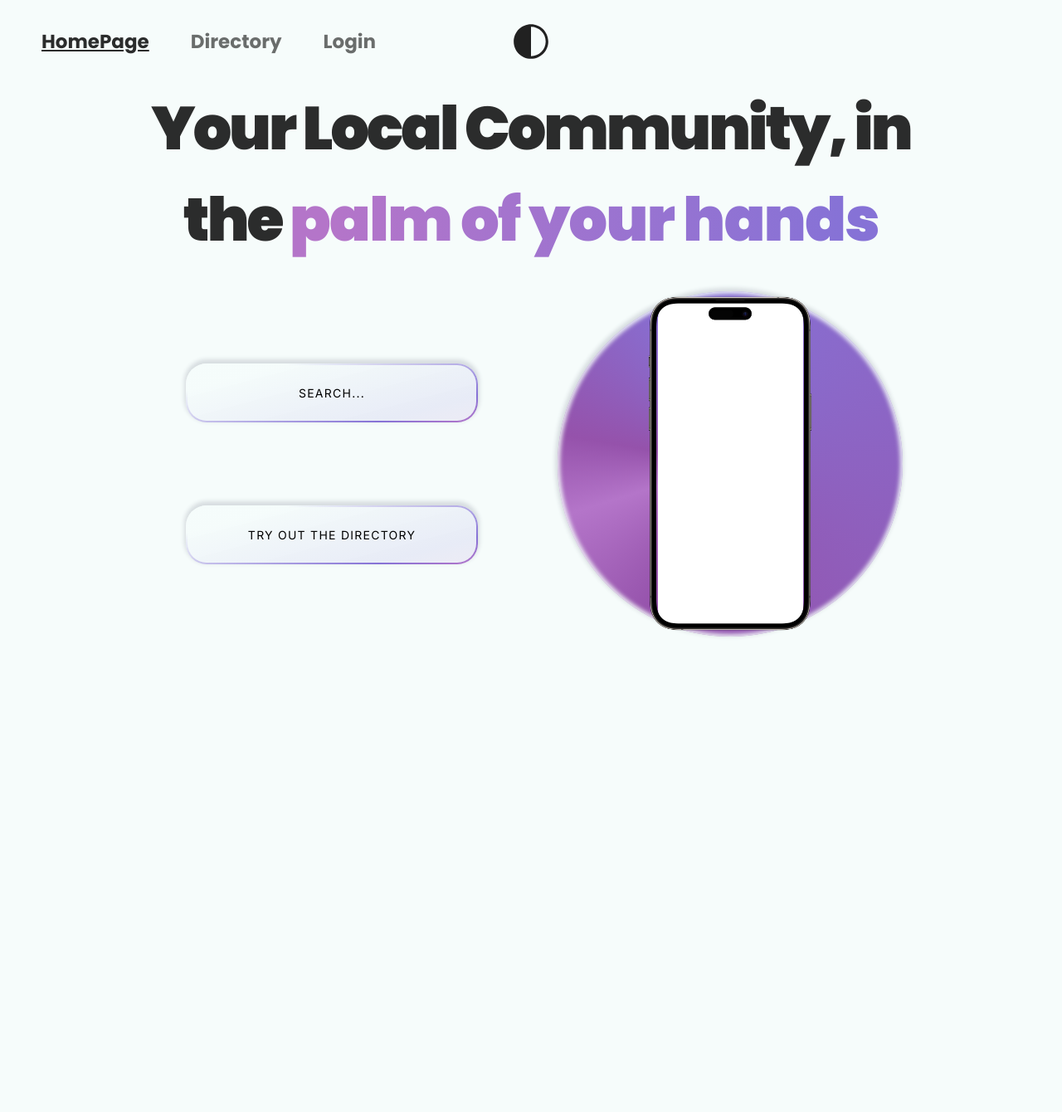
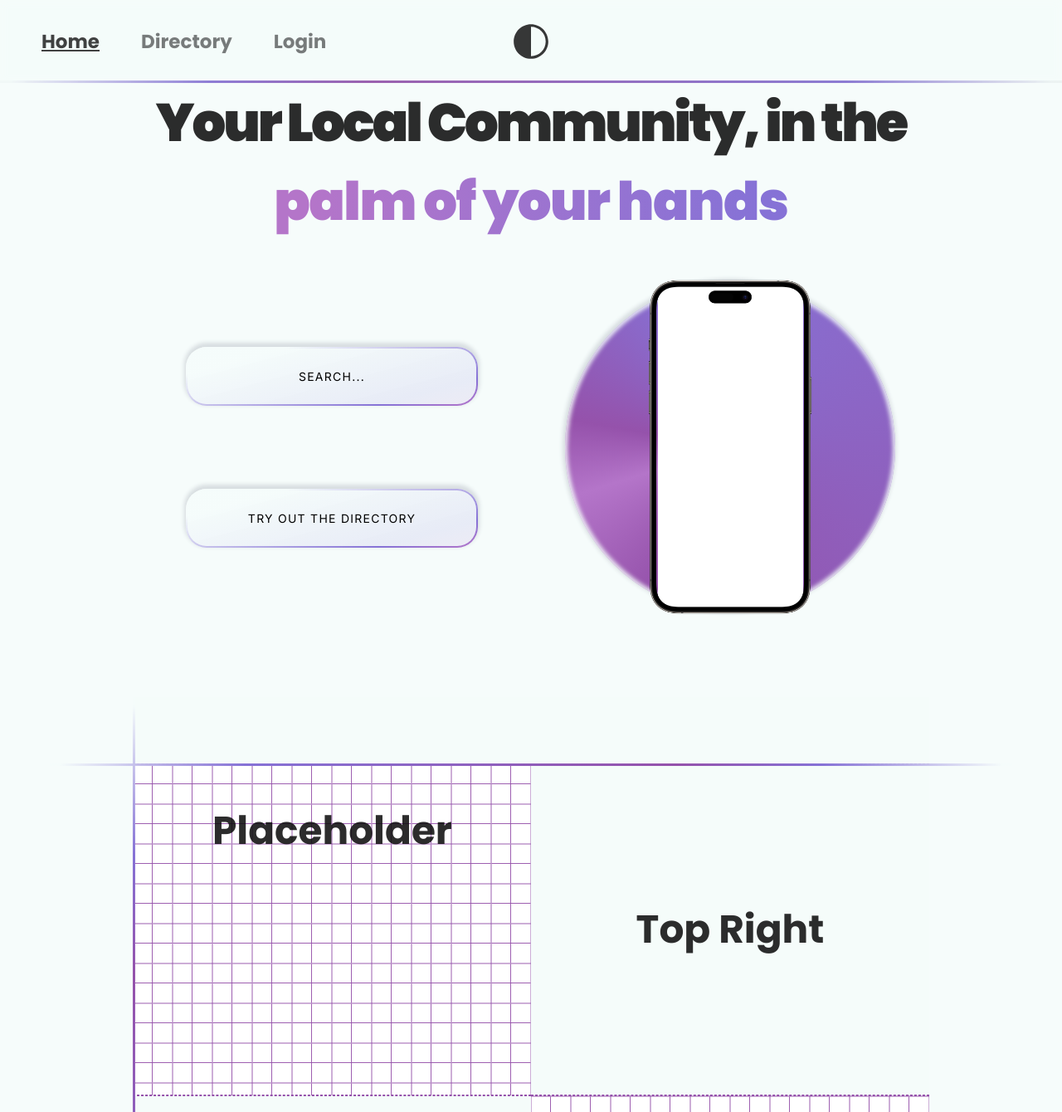
Before and after one commit to dawlishwarren/business_directory, a Next.js app: page / in a window 1280 px wide. Shown: the top 1340 px of the page at 83% size. Before the commit the page ends 800 px from the top, so only its background shows below. Built offline with nearby package versions, Linux system fonts and the light colour scheme.

Commit message:
gradient tomfoolery

```diff
--- a/app/components/Header/Header.tsx
+++ b/app/components/Header/Header.tsx
@@ -13,7 +13,7 @@ export default function Header() {
 			<nav className={styles.nav}>
 				<Link tabIndex={0} href='/'>
 					<h5 className={pathname == '/' ? styles.disabled : styles.nav_link}>
-						HomePage
+						Home
 					</h5>
 				</Link>
 				<Link href='/directory'>
--- a/app/components/Header/header.module.css
+++ b/app/components/Header/header.module.css
@@ -1,16 +1,43 @@
 .header {
 	width: 100%;
 	height: 100px;
+	z-index: 10;
 	padding-inline: 50px;
-	/* padding-top: 25px; */
 	display: grid;
 	grid-template-columns: 1fr 100px 1fr;
 	overflow: hidden;
+	position: sticky;
+	top: -1px;
+	background-color: var(--background);
+	backdrop-filter: saturate(180%) blur(5px);
+	opacity: 0.9;
+}
+.header::after {
+	position: absolute;
+	content: '';
+	bottom: 0;
+	height: 3px;
+	width: 100%;
+	background-image: linear-gradient(
+			90deg,
+			rgba(0, 0, 0, 0) 0%,
+			rgba(0, 0, 0, 0.0199673) 0.01%,
+			rgba(0, 0, 0, 0.0416667) 99.99%,
+			rgba(0, 0, 0, 0) 100%
+		),
+		linear-gradient(
+			90deg,
+			var(--background) 1.04%,
+			var(--primary-variant) 19.79%,
+			var(--secondary) 34.9%,
+			var(--primary-variant) 79.69%,
+			var(--background) 98.96%
+		);
 }
 .nav {
 	display: flex;
-	gap: 50px;
 	align-items: center;
+	gap: 8px;
 }
 h5.disabled {
 	text-decoration: underline;
@@ -22,9 +49,9 @@ h5.nav_link {
 	background-clip: text;
 	background: linear-gradient(
 		to right,
-		rgba(var(--on-background-rgba-high)) 0%,
-		rgba(var(--on-background-rgba-high)) 50%,
-		rgba(var(--on-background-rgba-medium)) 50%
+		var(--on-background-high) 0%,
+		var(--on-background-high) 50%,
+		var(--on-background-medium) 50%
 	);
 	-webkit-background-clip: text;
 	-webkit-text-fill-color: transparent;
@@ -36,7 +63,7 @@ h5.nav_link:hover {
 	background-position: 0 100%;
 }
 .header > * > a:focus-within > h5 {
-	color: rgba(var(--tertiary-rgba));
+	color: var(--tertiary);
 	-webkit-text-fill-color: inherit;
 }
 nav.nav,
@@ -80,3 +107,9 @@ nav.nav,
 .theme_changer > dialog > .dialog_content > button {
 	align-self: flex-end;
 }
+
+@media (min-width: 480px) {
+	.nav {
+		gap: 50px;
+	}
+}
--- a/app/globals.css
+++ b/app/globals.css
@@ -3,110 +3,75 @@
 	--border-radius: 25px;
 	--gradient-rotation: -0.3rad;
 	/***Colour Variables***/
-	/*  primary
-    primary variant
-    secondary
-    secondary variant
-    background
-    surface
-    error
-    on primary - high - medium - disabled
-    on secondary - high - medium - disabled
-    on background - high - medium - disabled
-    on surface - high - medium - disabled
-    on error - high - medium - disabled
-     */
 	/* Colors */
-	--primary-rgba: 180, 117, 201, 1;
-	--primary-variant-rgba: 134, 114, 214, 1;
-	--secondary-rgba: 149, 82, 171, 1;
-	--tertiary-rgba: 0, 72, 129, 51;
-	--background-rgba: 245, 252, 251, 0.88;
-	--surface-rgba: 215, 221, 224, 1;
-	--error-rgba: 250, 36, 12, 0.94;
+	--primary: rgba(180, 117, 201);
+	--primary-variant: rgba(134, 114, 214);
+	--secondary: rgba(149, 82, 171);
+	--tertiary: rgba(72, 129, 51);
+	--background: rgba(245, 252, 251, 0.88);
+	--surface: rgba(215, 221, 224);
+	--error: rgba(250, 36, 12, 0.94);
 	/* On Colors */
-	--on-primary-rgba: 0, 0, 0, 1;
-	--on-primary-rgba-high: 0, 0, 0, 1;
-	--on-primary-rgba-medium: 0, 0, 0, 1;
-	--on-primary-rgba-disabled: 0, 0, 0, 1;
-	--on-primary-variant-rgba: 4, 4, 4, 1;
-	--on-secondary-rgba: 0, 0, 0, 1;
-	--on-tertiary-rgba: 251, 251, 251, 99;
-	--on-background-rgba-high: 13, 13, 13, 0.87;
-	--on-background-rgba-medium: 13, 13, 13, 0.6;
-	--on-background-rgba-disabled: 255, 255, 255, 0.38;
-	--on-surface-rgba: 13, 13, 13, 1;
-	--on-surface-rgba-high: 255, 255, 255, 0.87;
-	--on-surface-rgba-medium: 255, 255, 255, 0.6;
-	--on-surface-rgba-disabled: 255, 255, 255, 0.38;
-	--on-error-rgba: 253, 253, 253, 1;
+	--on-primary: rgba(0, 0, 0);
+	--on-primary-high: rgba(0, 0, 0);
+	--on-primary-medium: rgba(0, 0, 0);
+	--on-primary-disabled: rgba(0, 0, 0);
+	--on-primary-variant: rgba(4, 4, 4);
+	--on-secondary: rgba(0, 0, 0, 1);
+	--on-tertiary: rgba(251, 251, 251, 99);
+	--on-background-high: rgba(13, 13, 13, 0.87);
+	--on-background-medium: rgba(13, 13, 13, 0.6);
+	--on-background-disabled: rgba(255, 255, 255, 0.38);
+	--on-surface: rgba(13, 13, 13, 1);
+	--on-surface-high: rgba(255, 255, 255, 0.87);
+	--on-surface-medium: rgba(255, 255, 255, 0.6);
+	--on-surface-disabled: rgba(255, 255, 255, 0.38);
+	--on-error: rgba(253, 253, 253, 1);
 }
 /* Dark Mode Colour Variables */
 [data-theme='dark'] {
 	/* Colors */
-	--primary-rgba: 180, 117, 201, 1;
-	--primary-variant-rgba: 134, 114, 214, 1;
-	--background-rgba: 13, 13, 13, 1;
-	--surface-rgba: 33, 35, 38, 1;
-	--error-rgba: 250, 36, 12, 0.94;
+	--primary: rgba(180, 117, 201, 1);
+	--primary-variant: rgba(134, 114, 214, 1);
+	--background: rgba(13, 13, 13, 1);
+	--surface: rgba(33, 35, 38, 1);
+	--error: rgba(250, 36, 12, 0.94);
 
 	/* On Colors */
-	--on-primary-rgba-high: 29, 30, 31, 0.87;
-	--on-primary-rgba-medium: 29, 30, 31, 0.6;
-	--on-primary-rgba-disabled: 29, 30, 31, 0.38;
-	--on-background-rgba-high: 255, 255, 255, 0.87;
-	--on-background-rgba-medium: 255, 255, 255, 0.6;
-	--on-background-rgba-disabled: 255, 255, 255, 0.38;
-	--on-surface-rgba: 13, 13, 13, 1;
-	--on-surface-rgba-high: 255, 255, 255, 0.87;
-	--on-surface-rgba-medium: 255, 255, 255, 0.6;
-	--on-surface-rgba-disabled: 255, 255, 255, 0.38;
+	--on-primary-high: rgba(29, 30, 31, 0.87);
+	--on-primary-medium: rgba(29, 30, 31, 0.6);
+	--on-primary-disabled: rgba(29, 30, 31, 0.38);
+	--on-background-high: rgba(255, 255, 255, 0.87);
+	--on-background-medium: rgba(255, 255, 255, 0.6);
+	--on-background-disabled: rgba(255, 255, 255, 0.38);
+	--on-surface: rgba(13, 13, 13, 1);
+	--on-surface-high: rgba(255, 255, 255, 0.87);
+	--on-surface-medium: rgba(255, 255, 255, 0.6);
+	--on-surface-disabled: rgba(255, 255, 255, 0.38);
 }
 /* Variables Applied Globally */
 body {
-	color: rgba(var(--on-background-rgba-high));
-	background: rgba(var(--background-rgba));
-	.error {
-		background: rgba(var(--error-rgba));
-		color: rgba(var(--on-error-rgba));
-	}
+	color: var(--on-background-high);
+	background: var(--background);
+}
+body.error {
+	background: var(--error);
+	color: var(--on-error);
 }
 /***End of Colour Variables***/
-.card {
-	display: flex;
-	align-items: center;
-	justify-content: center;
-	flex-direction: column;
-	width: 480px;
-	height: 200px;
-	/* background: rgba(var(--surface-rgba)); */
-	color: rgba(var(--on-surface-rgba-high));
-	filter: drop-shadow(0 8px 30px rgba(0, 0, 0, 0.12));
-	border: 1.6px solid transparent;
-	box-shadow: inset 0 1px 1px -1px rgba(var(--surface-rgba));
-	border-radius: var(--border-radius);
-	background-image: linear-gradient(
-			rgba(var(--surface-rgba)),
-			rgba(var(--surface-rgba))
-		),
-		linear-gradient(
-			calc(var(--gradient-rotation)),
-			rgba(var(--primary-rgba)) 0,
-			rgba(var(--primary-variant-rgba)) 20%,
-			rgba(var(--secondary-rgba)) 40%,
-			rgba(var(--surface-rgba)) 60%
-		);
 
-	background-origin: border-box;
-	background-clip: padding-box, border-box;
-}
-.secondary {
-	color: rgba(var(--on-surface-rgba-medium));
-}
-.disabled {
-	color: rgba(var(--on-surface-rgba-disabled));
-}
 /***Typography***/
+/* In the type scale, headlines span from a range of 1 through 6. Headlines are the largest text on the screen, reserved for short, important text or numerals.
+
+For headlines, you can choose an expressive font, such as a display, handwritten, or script style. These unconventional font designs have details and intricacy that help attract the eye. */
+/* Serif or sans serif typefaces work well for headlines, especially at smaller sizes. */
+
+/* Subtitles are smaller than headlines. They are typically reserved for medium-emphasis text that is shorter in length. Serif or sans serif typefaces work well for subtitles. */
+/* Body text comes in ranges 1-2, and it’s typically used for long-form writing as it works well for small text sizes. For longer sections of text, a serif or sans serif typeface is recommended. */
+/* Caption and overline text (text with a line above it) are the smallest font sizes. They are used sparingly to annotate imagery or to introduce a headline. */
+/* Button text is a call to action used by different types of buttons (such as text, outlined and contained buttons) and in tabs, dialogs, and cards.
+
+Button text is typically an all caps sans serif. */
 h1,
 h2,
 h3,
@@ -119,7 +84,7 @@ h6,
 }
 h1,
 h1 > strong {
-	font-size: 73px;
+	font-size: max(48px, min(5vw, 73px));
 	font-weight: 850;
 	letter-spacing: -1.5px;
 }
@@ -140,7 +105,7 @@ h4 {
 	letter-spacing: 0.25px;
 }
 h5 {
-	font-size: 23px;
+	font-size: max(16px, min(5vw, 23px));
 	letter-spacing: 0px;
 }
 h6 {
@@ -155,7 +120,7 @@ h6 {
 }
 .subtitle_2 {
 	font-weight: 500;
-	size: 14px;
+	font-size: 14px;
 	letter-spacing: 0.1px;
 }
 body,
@@ -185,17 +150,14 @@ body,
 	width: 100%;
 	border-radius: var(--border-radius);
 	border: 2px solid transparent;
-	box-shadow: 0 -3px 5px 2px rgba(var(--surface-rgba));
-	background-color: rgba(var(--background-rgba));
-	background-image: linear-gradient(
-			rgba(var(--background-rgba)),
-			rgba(var(--background-rgba))
-		),
+	box-shadow: 0 -3px 5px 2px var(--surface);
+	background-color: var(--background);
+	background-image: linear-gradient(var(--background), var(--background)),
 		linear-gradient(
 			calc(-15deg),
-			rgba(var(--primary-rgba)) 0,
-			rgba(var(--primary-variant-rgba)) 20%,
-			rgba(121, 40, 202, 0) 80%
+			var(--primary) 0,
+			var(--primary-variant) 20%,
+			rgba(121, 40, 20, 0) 80%
 		);
 	background-origin: border-box;
 	background-clip: padding-box, border-box;
@@ -213,7 +175,6 @@ body,
 html,
 body {
 	max-width: 100vw;
-	overflow-x: hidden;
 }
 
 a {
@@ -236,8 +197,40 @@ dialog {
 	aspect-ratio: 1.618/1;
 	margin: auto;
 	overflow: hidden;
+	border-radius: var(--border-radius);
 }
 
 dialog::backdrop {
 	background-color: rgba(0, 0, 0, 0.7);
 }
+
+.card {
+	display: flex;
+	align-items: center;
+	justify-content: center;
+	flex-direction: column;
+	width: 480px;
+	height: 200px;
+	color: var(--on-surface-high);
+	filter: drop-shadow(0 8px 30px 0, 0, 0, 0.12);
+	border: 1.6px solid transparent;
+	box-shadow: inset 0 1px 1px -1px var(--surface);
+	border-radius: var(--border-radius);
+	background-image: linear-gradient(var(--surface), var(--surface)),
+		linear-gradient(
+			calc(var(--gradient-rotation)),
+			var(--primary) 0,
+			var(--primary-variant) 20%,
+			var(--secondary) 40%,
+			var(--surface) 60%
+		);
+
+	background-origin: border-box;
+	background-clip: padding-box, border-box;
+}
+.secondary {
+	color: var(--on-surface-medium);
+}
+.disabled {
+	color: var(--on-surface-disabled);
+}
--- a/app/page.module.css
+++ b/app/page.module.css
@@ -1,25 +1,27 @@
-.main {
+/**** HERO SECTION ****/
+.hero_section {
 	max-width: 60rem;
 	max-height: 924px;
 	display: grid;
 	grid-template-columns: 50% 50%;
 	grid-template-rows: 33% 67%;
 	overflow: hidden;
+	padding-bottom: 10vh;
 }
-.header_container {
+.heading_container {
 	grid-column: 1 / span 2;
 	grid-row: 1 / span 1;
 }
-.header_container > h1.header {
+.heading_container > h1.heading {
 	letter-spacing: -3px;
 	text-align: center;
 }
-.header_container > h1.header > strong {
+.heading_container > h1.heading > strong {
 	/* background: linear-gradient(to right, #0a42c4 7.45%, #0aa5c4 94.12%); */
 	background: linear-gradient(
 		to right,
-		rgba(var(--primary-rgba)) 7.45%,
-		rgba(var(--primary-variant-rgba)) 94.12%
+		var(--primary) 7.45%,
+		var(--primary-variant) 94.12%
 	);
 	-webkit-background-clip: text;
 	-webkit-text-fill-color: transparent;
@@ -27,7 +29,7 @@
 	text-fill-color: transparent;
 }
 .buttons_container {
-	grid-column: 1 / span 1;
+	grid-column: 1 / span 2;
 	grid-row: 2 / span 1;
 	display: flex;
 	flex-direction: column;
@@ -36,12 +38,7 @@
 	padding: 4rem;
 }
 .image_container {
-	grid-column: 2 / span 1;
-	grid-row: 2 / span 1;
-	position: relative;
-	display: flex;
-	align-items: center;
-	justify-content: center;
+	display: none;
 }
 .image_container > img {
 	z-index: 2;
@@ -55,15 +52,15 @@
 	border-radius: 50%;
 	background: conic-gradient(
 		from var(--gradient-rotation),
-		rgba(var(--primary-variant-rgba)) 0%,
-		rgba(var(--secondary-rgba)) 62.5%,
-		rgba(var(--primary-rgba)) 75%,
-		rgba(var(--secondary-rgba)) 82.5%,
-		rgba(var(--primary-variant-rgba)) 100%
+		var(--primary-variant) 0%,
+		var(--secondary) 62.5%,
+		var(--primary) 75%,
+		var(--secondary) 82.5%,
+		var(--primary-variant) 100%
 	);
 	background-size: 100% 100%;
-	box-shadow: -1px -2px 5px 2px rgba(var(--surface-rgba)),
-		inset 0 0 5px 3px rgba(var(--background-rgba));
+	box-shadow: -1px -2px 5px 2px var(--surface),
+		inset 0 0 5px 3px var(--background);
 }
 .image_container::after {
 	content: '';
@@ -75,3 +72,97 @@
 	background-color: white;
 	/* background-image: url('/public/site-scroll.webp'); */
 }
+
+@media (min-width: 480px) {
+	.buttons_container {
+		grid-column: 1 / span 1;
+	}
+	.image_container {
+		grid-column: 2 / span 1;
+		grid-row: 2 / span 1;
+		position: relative;
+		display: flex;
+		align-items: center;
+		justify-content: center;
+	}
+}
+
+/**** ABOUT SECTION ****/
+.about_section {
+	position: relative;
+	display: block;
+	max-width: 100%;
+	padding-block: 5rem;
+	background-color: var(--background);
+}
+.about_section::before {
+	position: absolute;
+	content: '';
+	bottom: 0;
+	height: 100%;
+	width: 3px;
+	background-image: linear-gradient(
+		var(--background) 1.04%,
+		var(--primary-variant) 19.79%,
+		var(--secondary) 34.9%,
+		var(--primary-variant) 79.69%,
+		var(--background) 98.96%
+	);
+}
+.grid_top_border {
+	position: relative;
+	width: 100%;
+}
+.grid_top_border::before {
+	--offset: 200px;
+	content: '';
+	position: absolute;
+	top: 0;
+	left: calc(var(--offset) / 2 * -1);
+	height: 3px;
+	width: calc(100% + var(--offset));
+	background-image: linear-gradient(
+		to left,
+		var(--background) 1.04%,
+		var(--primary-variant) 19.79%,
+		var(--secondary) 34.9%,
+		var(--primary-variant) 79.69%,
+		var(--background) 98.96%
+	);
+}
+
+.about_grid {
+	max-width: 100%;
+	display: grid;
+	grid-template-columns: auto;
+	grid-template-rows: 1fr 1fr 1fr 1fr;
+}
+.about_grid > * {
+	display: flex;
+	align-items: center;
+	justify-content: center;
+	border: 1px var(--secondary) dashed;
+	border-inline-width: 0;
+}
+.about_grid > .about_grid_top_left,
+.about_grid > .about_grid_bottom_right {
+	display: grid;
+	grid-template-columns: repeat(auto-fill, minmax(0, 10%));
+	grid-template-rows: repeat(auto-fill, minmax(0, 10%));
+	background: url(../public/gridBackground.svg);
+	background-size: 10%;
+}
+.grid_title {
+	grid-column: 3 / span 6;
+	grid-row: 2 / span 2;
+}
+
+@media (min-width: 480px) {
+	.about_grid {
+		grid-template-columns: 50% 50%;
+		grid-template-rows: 50% 50%;
+	}
+	.about_grid > * {
+		min-height: 50vh;
+	}
+}
--- a/app/page.tsx
+++ b/app/page.tsx
@@ -5,11 +5,12 @@ import Link from 'next/link';
 
 export default function Home() {
 	return (
+		<main className={styles.main}>
 			<GradientRotation>
 				<div className='container'>
-				<main className={styles.main}>
-					<div className={styles.header_container}>
-						<h1 className={styles.header}>
+					<section id='hero' className={styles.hero_section}>
+						<div className={styles.heading_container}>
+							<h1 className={styles.heading}>
 								Your Local Community, in the <strong>palm of your hands</strong>
 							</h1>
 						</div>
@@ -22,8 +23,29 @@ export default function Home() {
 						<div className={styles.image_container}>
 							<PhoneImage />
 						</div>
-				</main>
+					</section>
 				</div>
 			</GradientRotation>
+
+			<div className='container'>
+				<section id='about' className={styles.about_section}>
+					<div className={styles.grid_top_border}></div>
+					<div className={styles.about_grid}>
+						<div className={styles.about_grid_top_left}>
+							<h3 className={styles.grid_title}>Placeholder</h3>
+						</div>
+						<div>
+							<h3>Top Right</h3>
+						</div>
+						<div>
+							<h3>Bottom Left</h3>
+						</div>
+						<div className={styles.about_grid_bottom_right}>
+							<h3 className={styles.grid_title}>Placeholder</h3>
+						</div>
+					</div>
+				</section>
+			</div>
+		</main>
 	);
 }
```
Also changed, not shown: public/gridBackground.svg (added). Lines whose indentation alone changed are shown as unchanged.
